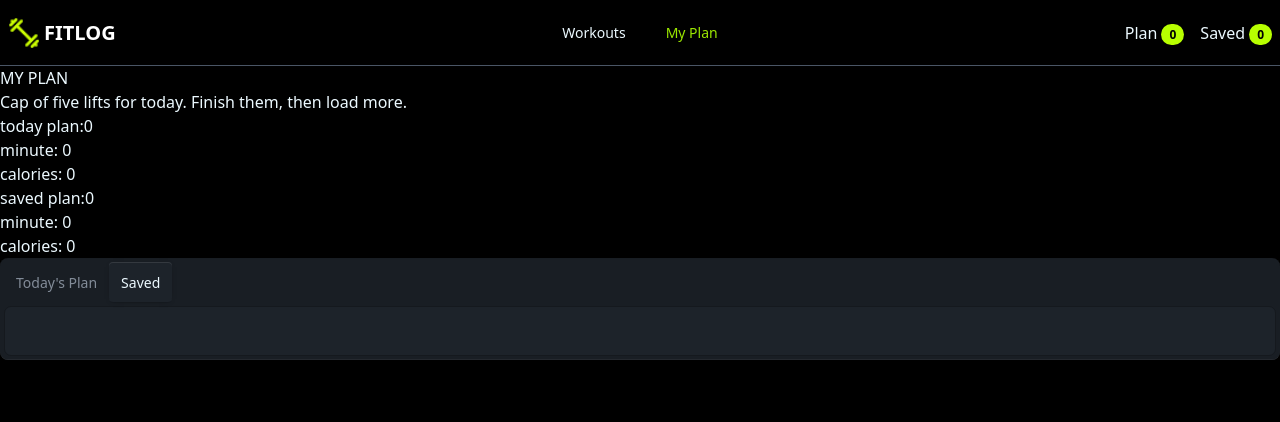
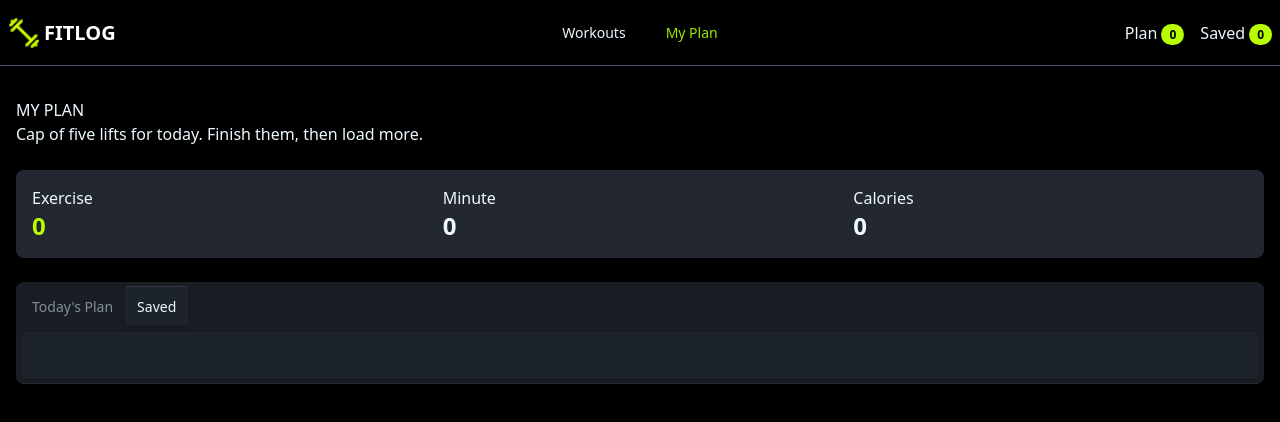
Before and after one commit to nimurovi/fit-log, a Next.js app: page /myplan in a window 1280 px wide. Shown: the top 422 px of the page. Built offline with nearby package versions, Linux system fonts and the light colour scheme.

Commit message:
exercise minute and calories section/div done

```diff
--- a/src/app/myplan/page.tsx
+++ b/src/app/myplan/page.tsx
@@ -1,53 +1,58 @@
 'use client'
 import PlanCard from '@/components/shared/PlanCard';
 import { PlanContext, PlanContextType } from '@/context/PlanContext';
-import React, { useContext } from 'react';
+import React, { useContext, useState } from 'react';
 
 
 const MyPlanPage = () => {
     const { savedPlan, todaysPlan }: PlanContextType = useContext(PlanContext);
-
+    const [activeTab, setActiveTab] = useState<string>("saved");
 
     return (
-        <div>
+        <div className="container mx-auto mt-8 flex flex-col gap-6 px-4">
             <div>
                 <h1>MY PLAN</h1>
                 <p>Cap of five lifts for today. Finish them, then load more.</p>
             </div>
-            <div>
-                <div>
-                    <h1>today plan:{todaysPlan.length}</h1>
-                    <h1>minute: {todaysPlan.reduce((total, plan) => total + plan.duration, 0)}</h1>
-                    <h1>calories: {todaysPlan.reduce((total, plan) => total + plan.caloriesBurned, 0)}</h1>
-                </div>
-                <div>
-                    <h1>saved plan:{savedPlan.length}</h1>
-                    <h1>minute: {savedPlan.reduce((total, plan) => total + plan.duration, 0)}</h1>
-                    <h1>calories: {savedPlan.reduce((total, plan) => total + plan.caloriesBurned, 0)}</h1>
-                </div>
+            <div className="bg-[#232732] rounded-lg p-4 ">
+                {
+                    activeTab === 'todaysPlan' ? (
 
+                        <div className="grid grid-cols-3 gap-4">
+                            <h1>Exercise <br/> <span className="text-[#b8ff00] text-2xl font-bold">{todaysPlan.length}</span></h1>
+                            <h1>Minute <br/> <span className="text-2xl font-bold">{todaysPlan.reduce((total, plan) => total + plan.duration, 0)}</span></h1>
+                            <h1>Calories <br/> <span className="text-2xl font-bold">{todaysPlan.reduce((total, plan) => total + plan.caloriesBurned, 0)}</span></h1>
+                        </div>
+                    ) : (
+                        <div className="grid grid-cols-3 gap-4">
+                            <h1>Exercise <br/> <span className="text-[#b8ff00] text-2xl font-bold">{savedPlan.length}</span></h1>
+                            <h1>Minute <br/> <span className="text-2xl font-bold">{savedPlan.reduce((total, plan) => total + plan.duration, 0)}</span></h1>
+                            <h1>Calories <br/> <span className="text-2xl font-bold">{savedPlan.reduce((total, plan) => total + plan.caloriesBurned, 0)}</span></h1>
+                        </div>
+                    )
+                }
             </div>
             <div>
                 {/* name of each tab group should be unique */}
                 <div className="tabs tabs-box">
-                    <input type="radio" name="my_tabs_6" className="tab" aria-label="Today's Plan" />
+                    <input type="radio" name="my_tabs_6" className="tab" aria-label="Today's Plan" onChange={() => { setActiveTab('todaysPlan') }} />
                     <div className="tab-content bg-base-100 border-base-300 p-6">
                         {
                             todaysPlan.map((plan) => (
 
                                 <div key={plan.id} className="mb-4">
-                                    <PlanCard key={plan.id} item={plan} />
+                                    <PlanCard item={plan} />
                                 </div>
                             ))
                         }
                     </div>
 
-                    <input type="radio" name="my_tabs_6" className="tab" aria-label="Saved" defaultChecked />
+                    <input type="radio" name="my_tabs_6" className="tab" aria-label="Saved" defaultChecked onChange={() => { setActiveTab('saved') }} />
                     <div className="tab-content bg-base-100 border-base-300 p-6">
                         {
                             savedPlan.map((plan) => (
                                 <div key={plan.id} className="mb-4">
-                                    <PlanCard key={plan.id} item={plan} />
+                                    <PlanCard item={plan} />
                                 </div>
                             ))
                         }
```
